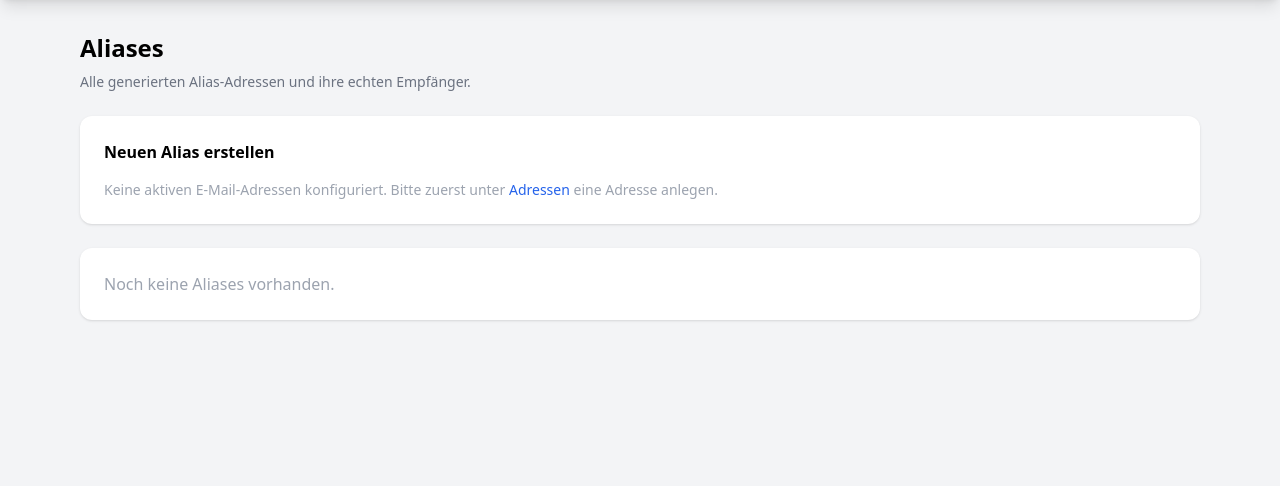
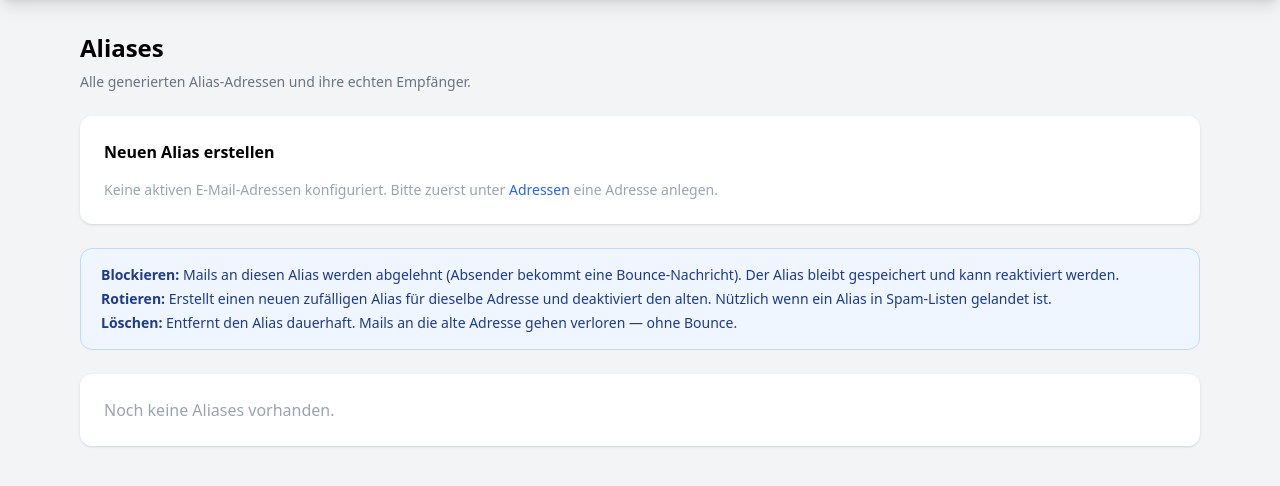
Before and after one commit to boernie77/EmailRelay, a FastAPI app: page /aliases in a window 1280 px wide. Shown: the part 53-539 px from the top of the page. Run offline with FastAPI, Linux system fonts and the light colour scheme; the visitor is signed in with stand-in values (Sample User, id 1); data that the repository does not hold is empty; some libraries are stand-ins or nearby versions.

Commit message:
Auto-update: 2026-03-24 09:57

```diff
--- a/alias-api/templates/aliases.html
+++ b/alias-api/templates/aliases.html
@@ -31,6 +31,13 @@
   {% else %}
   <p class="text-sm text-gray-400">Keine aktiven E-Mail-Adressen konfiguriert. Bitte zuerst unter <a href="/addresses" class="text-blue-600 hover:underline">Adressen</a> eine Adresse anlegen.</p>
   {% endif %}
+</div>
+
+<!-- Legende -->
+<div class="bg-blue-50 border border-blue-200 rounded-xl px-5 py-4 mb-6 text-sm text-blue-900 space-y-1">
+  <p><strong>Blockieren:</strong> Mails an diesen Alias werden abgelehnt (Absender bekommt eine Bounce-Nachricht). Der Alias bleibt gespeichert und kann reaktiviert werden.</p>
+  <p><strong>Rotieren:</strong> Erstellt einen neuen zufälligen Alias für dieselbe Adresse und deaktiviert den alten. Nützlich wenn ein Alias in Spam-Listen gelandet ist.</p>
+  <p><strong>Löschen:</strong> Entfernt den Alias dauerhaft. Mails an die alte Adresse gehen verloren — ohne Bounce.</p>
 </div>
 
 <!-- Alias-Liste -->
```
